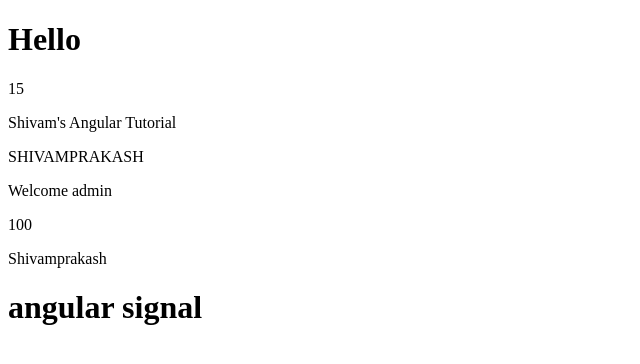
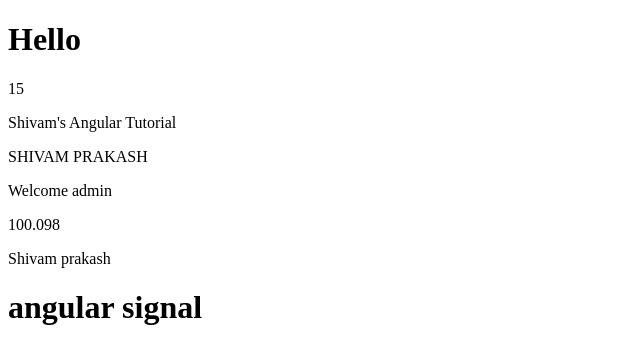
Before and after one commit to shivamprakash2909/Angular-Tutorial, an Angular app: page / in a window 1280 px wide. Shown: the top 364 px of the page, without its empty margins (0-640 px from the left). Built offline with nearby package versions, Linux system fonts and the light colour scheme.

Commit message:
minor changes

```diff
--- a/src/app/app.ts
+++ b/src/app/app.ts
@@ -3,17 +3,17 @@
 
 @Component({
   selector: 'app-root',
-  imports: [RouterOutlet],
+  // imports: [RouterOutlet],
   templateUrl: './app.html',
   styleUrl: './app.css'
 })
 export class App {
   protected readonly title = signal('angular_tutoriAL');
   name = 'Angular Tutorial';
-  username = 'Shivamprakash';
+  username = 'Shivam prakash';
   isAdmin = true;
   title2 = signal('angular signal')
-  count = 100;
+  count = 100.098;
   getUser() {
     return this.username;
   }
```
